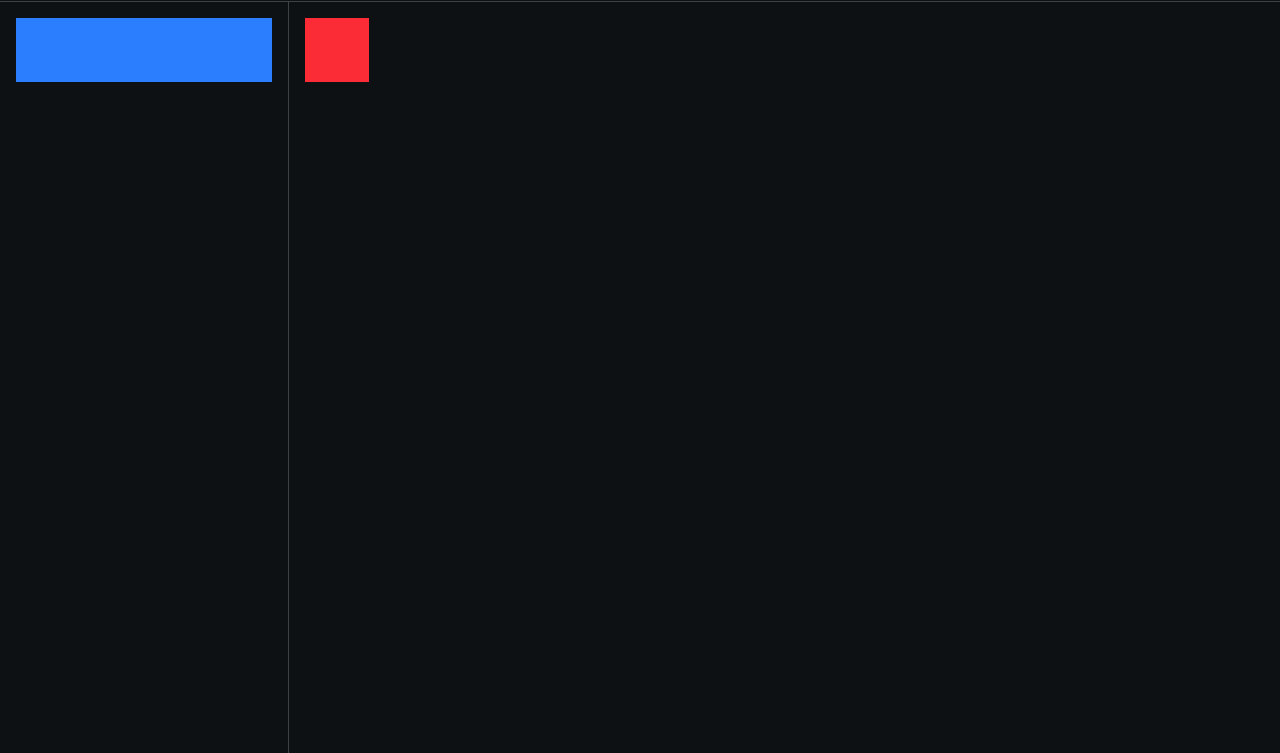
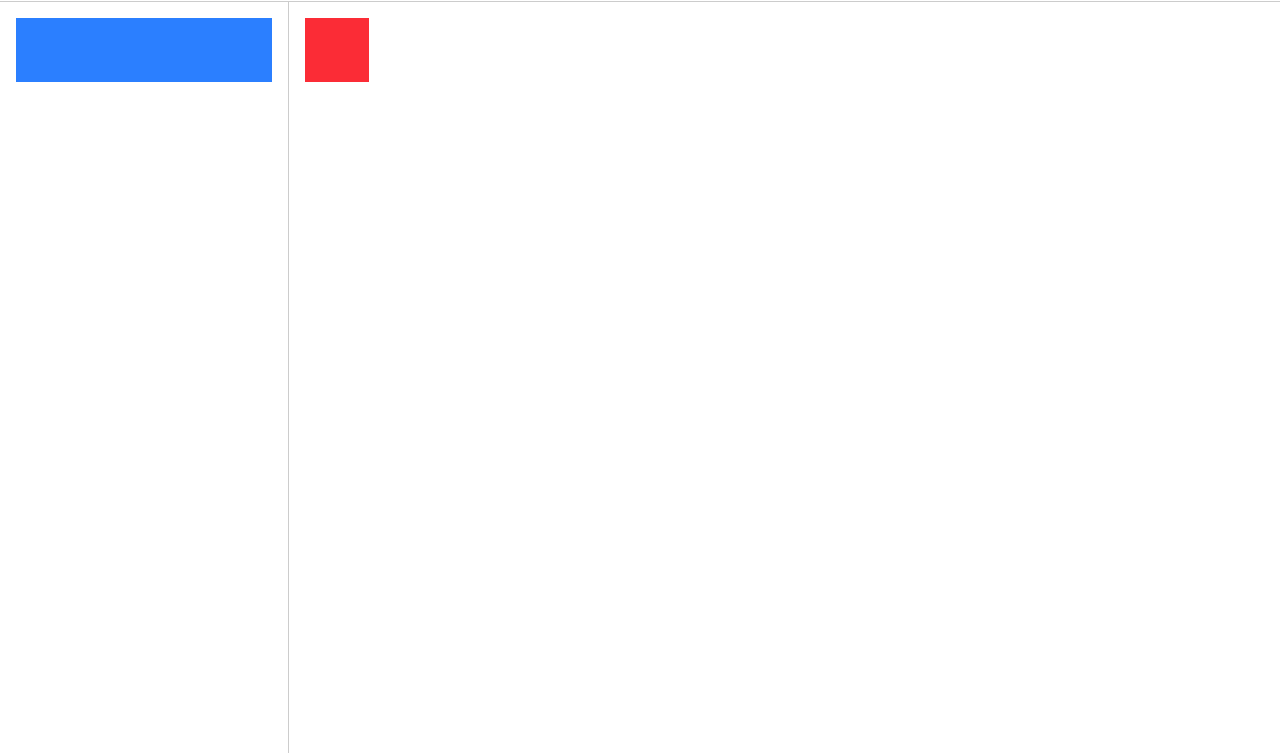
Before and after one commit to Spoorloos/m7_bo_redditclone, a website built with Vite: page src/index.html in a window 1280 px wide. Shown: the part 47-800 px from the top of the page. Built offline with nearby package versions, Linux system fonts and the light colour scheme.

Commit message:
Added light mode

```diff
--- a/src/global.css
+++ b/src/global.css
@@ -1,8 +1,13 @@
 @import "tailwindcss";
 
+:root {
+    color-scheme: light dark;
+}
+
 @theme {
-    --color-background: #0E1113;
-    --color-border: #3E4142;
-    --color-btn-hover: #333D42;
-    --color-btn-active: #515A5E;
+    --color-text: light-dark(#000000, #FFFFFF);
+    --color-background: light-dark(#FFFFFF, #0E1113);
+    --color-border: light-dark(#CCCCCC, #3E4142);
+    --color-btn-hover: light-dark(#DBE4E9, #333D42);
+    --color-btn-active: light-dark(#BAC2C6, #515A5E);
 }
--- a/src/index.html
+++ b/src/index.html
@@ -7,9 +7,9 @@
     <link rel="stylesheet" href="global.css">
     <script type="module" src="ts/header.ts" defer></script>
 </head>
-<body class="flex flex-col h-screen bg-background">
+<body class="flex flex-col h-screen text-text bg-background">
     <!-- Header -->
-    <header class="flex items-center gap-2 p-2 text-white border-b bg-background border-border">
+    <header class="flex items-center gap-2 p-2 border-b bg-background border-border">
         <button class="p-1 rounded-full cursor-pointer active:bg-btn-active hover:bg-btn-hover size-8" type="button" id="hide-sidebar-button">
             <svg class="size-full" xmlns="http://www.w3.org/2000/svg" viewBox="0 0 24 24" fill="none" stroke="currentColor" stroke-width="1" stroke-linecap="round" stroke-linejoin="round" class="lucide lucide-menu"><line x1="4" x2="20" y1="12" y2="12"/><line x1="4" x2="20" y1="6" y2="6"/><line x1="4" x2="20" y1="18" y2="18"/></svg>
         </button>
```
